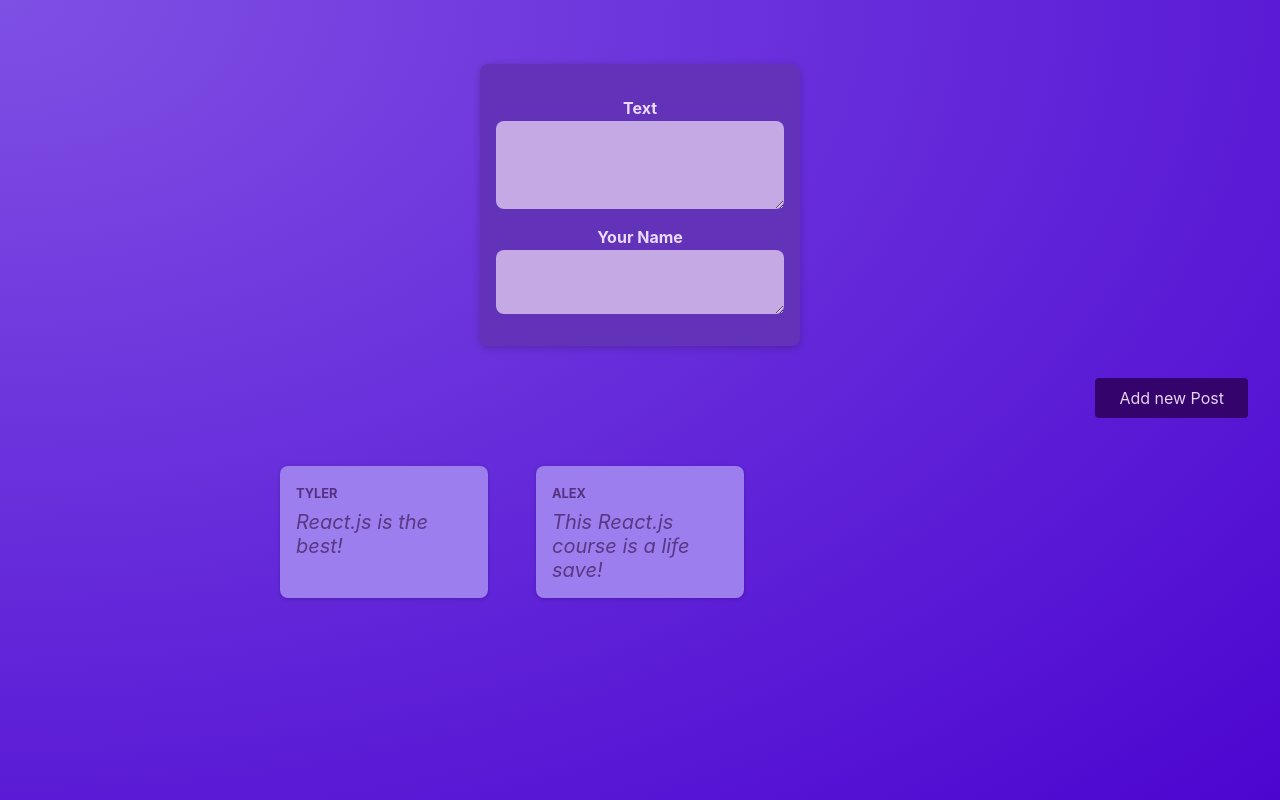
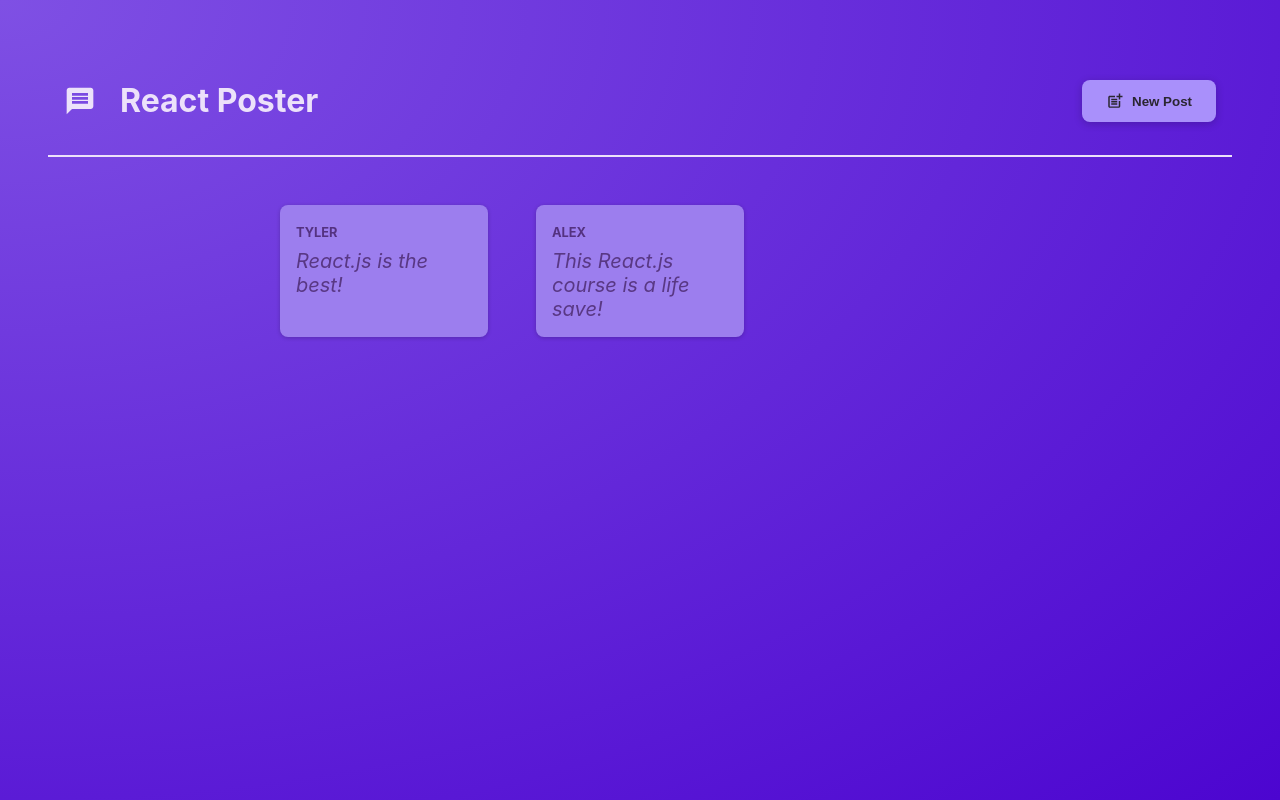
Before and after one commit to TylerAycock/react-refresher, a React (Vite) app: page / in a window 1280 px wide. Built offline with nearby package versions, Linux system fonts and the light colour scheme.

Commit message:
added main header and modal functionality

```diff
--- a/package.json
+++ b/package.json
@@ -11,7 +11,8 @@
   },
   "dependencies": {
     "react": "^18.2.0",
-    "react-dom": "^18.2.0"
+    "react-dom": "^18.2.0",
+    "react-icons": "^5.0.0"
   },
   "devDependencies": {
     "@types/react": "^18.2.43",
--- a/src/App.jsx
+++ b/src/App.jsx
@@ -1,22 +1,36 @@
 import "./App.css";
+import PostsList from "./components/PostsList";
+import MainHeader from "./components/header/MainHeader";
 import { useState } from "react";
-import PostsList from "./components/PostsList";
 
 function App() {
-  const [postList, setPostList] = useState([
-    {
-      author: "Tyler",
-      body: "React.js is the best!",
-    },
-    {
-      author: "Alex",
-      body: "This React.js course is a life save!",
-    },
-  ]);
+  const [modalVisability, setModalVisability] = useState(false);
+
+  // const modalToggle = () => {
+  //   console.log(modalVisability);
+  //   setModalVisability(!modalVisability);
+  // };
+  console.log(modalVisability);
+
+  const showModalHandler = () => {
+    setModalVisability(true);
+  };
+
+  const hideModalHandler = (e) => {
+    e.stopPropagation();
+    setModalVisability(false);
+  };
+
   return (
-    <main>
-      <PostsList postList={postList} setPostList={setPostList} />
-    </main>
+    <>
+      <MainHeader modalToggle={showModalHandler} />
+      <main>
+        <PostsList
+          modalVisability={modalVisability}
+          modalToggle={hideModalHandler}
+        />
+      </main>
+    </>
   );
 }
 
--- /dev/null
+++ b/src/components/Modal.jsx
@@ -0,0 +1,15 @@
+import classes from "./Modal.module.css";
+
+function Modal({onClose, children}) {
+  return (
+    <>
+      <div className={classes.backdrop} onClick={onClose}>
+        <dialog open className={classes.modal}>
+          {children}
+        </dialog>
+      </div>
+    </>
+  );
+}
+
+export default Modal;
--- /dev/null
+++ b/src/components/Modal.module.css
@@ -0,0 +1,19 @@
+.backdrop{
+    position: fixed;
+    top: 0;
+    left: 0;
+    width: 100%;
+    height: 100vh;
+    background: rgba(0,0,0,.6);
+    z-index: 1;
+}
+
+.modal{
+    border: none;
+    border-radius: 8px;
+    box-shadow: 0 2px 8px rgba(0,0,0,.2);
+    padding:0;
+    margin-top: 20px;
+    overflow: hidden;
+    z-index: 1;
+}
--- a/src/components/NewPost.module.css
+++ b/src/components/NewPost.module.css
@@ -2,9 +2,7 @@
     background-color: #6233b9;
     padding: 1rem;
     width: 20rem;
-    margin: 2rem auto;
-    border-radius: 8px;
-    box-shadow: 0 2px 8px rgba(0,0,0,0.2);
+
 }
 
 .form label{
--- a/src/components/PostsList.jsx
+++ b/src/components/PostsList.jsx
@@ -1,13 +1,35 @@
 import NewPost from "./NewPost";
 import Post from "./Post";
 import classes from "./PostsList.module.css";
+import Modal from "./Modal";
+import { useState } from "react";
 
-const PostsList = (props) => {
+const PostsList = ({ modalVisability, modalToggle }) => {
+  const [postList, setPostList] = useState([
+    {
+      author: "Tyler",
+      body: "React.js is the best!",
+    },
+    {
+      author: "Alex",
+      body: "This React.js course is a life save!",
+    },
+  ]);
+
+  let modalContent;
+
+  if (modalVisability) {
+    modalContent = (
+      <Modal onClose={modalToggle}>
+        <NewPost postList={postList} setPostList={setPostList} />
+      </Modal>
+    );
+  }
   return (
     <>
-      <NewPost postList={props.postList} setPostList={props.setPostList} />
+      {modalContent}
       <ul className={classes.post__list}>
-        {props.postList.map((post, index) => {
+        {postList.map((post, index) => {
           return <Post author={post.author} body={post.body} key={index} />;
         })}
       </ul>
--- /dev/null
+++ b/src/components/header/MainHeader.jsx
@@ -0,0 +1,22 @@
+import { MdPostAdd, MdMessage } from "react-icons/md";
+
+import classes from "./MainHeader.module.css";
+
+function MainHeader({ modalToggle }) {
+  return (
+    <header className={classes.header}>
+      <h1 className={classes.logo}>
+        <MdMessage />
+        React Poster
+      </h1>
+      <p>
+        <button className={classes.button} onClick={modalToggle}>
+          <MdPostAdd size={18} />
+          New Post
+        </button>
+      </p>
+    </header>
+  );
+}
+
+export default MainHeader;
--- /dev/null
+++ b/src/components/header/MainHeader.module.css
@@ -0,0 +1,34 @@
+.header{
+    padding: 1rem;
+    margin: 1rem;
+    text-align: center;
+    display: flex;
+    justify-content: space-between;
+    align-items: center;
+    border-bottom: 2px solid #ece1fa;
+}
+
+.logo{
+    font-size: 2rem;
+    display: flex;
+    gap: 1.5rem;
+    align-items: center;
+    color: #ece1fa;
+}
+
+.button{
+    display: inline-flex;
+    align-items: center;
+    gap: .5rem;
+    padding: .75rem 1.5rem;
+    background-color: #a990fb;
+    color: #2a2630;
+    border: none;
+    border-radius: 8px;
+    box-shadow: 0 2px 8px rgba(0,0,0,0.2);
+    font-weight: bold;
+}
+
+.button:hover{
+    background-color: #8c6cf7;
+}
```
Also changed, not shown: 1 other file (tests, documents, lock files or other folders).
